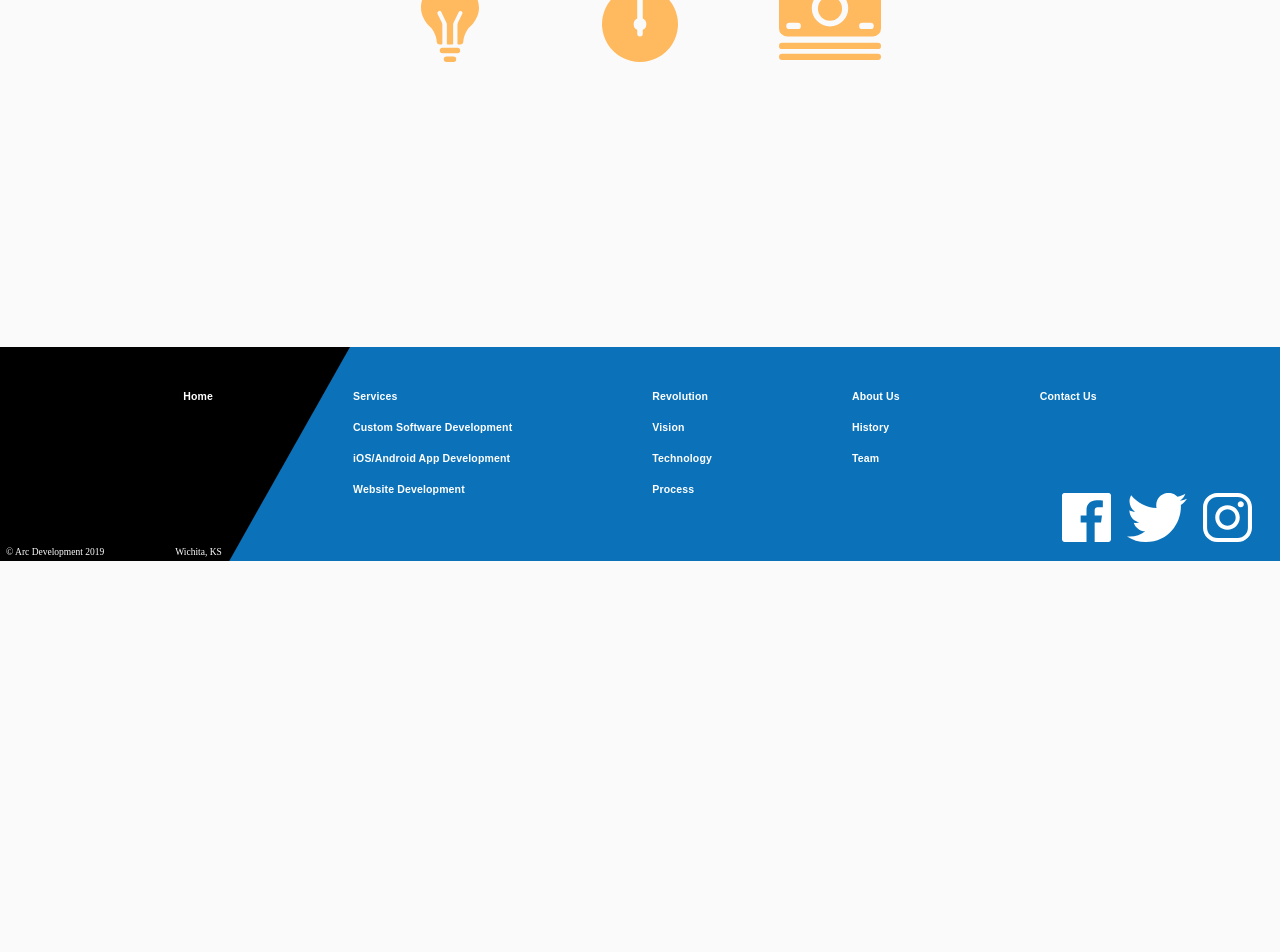
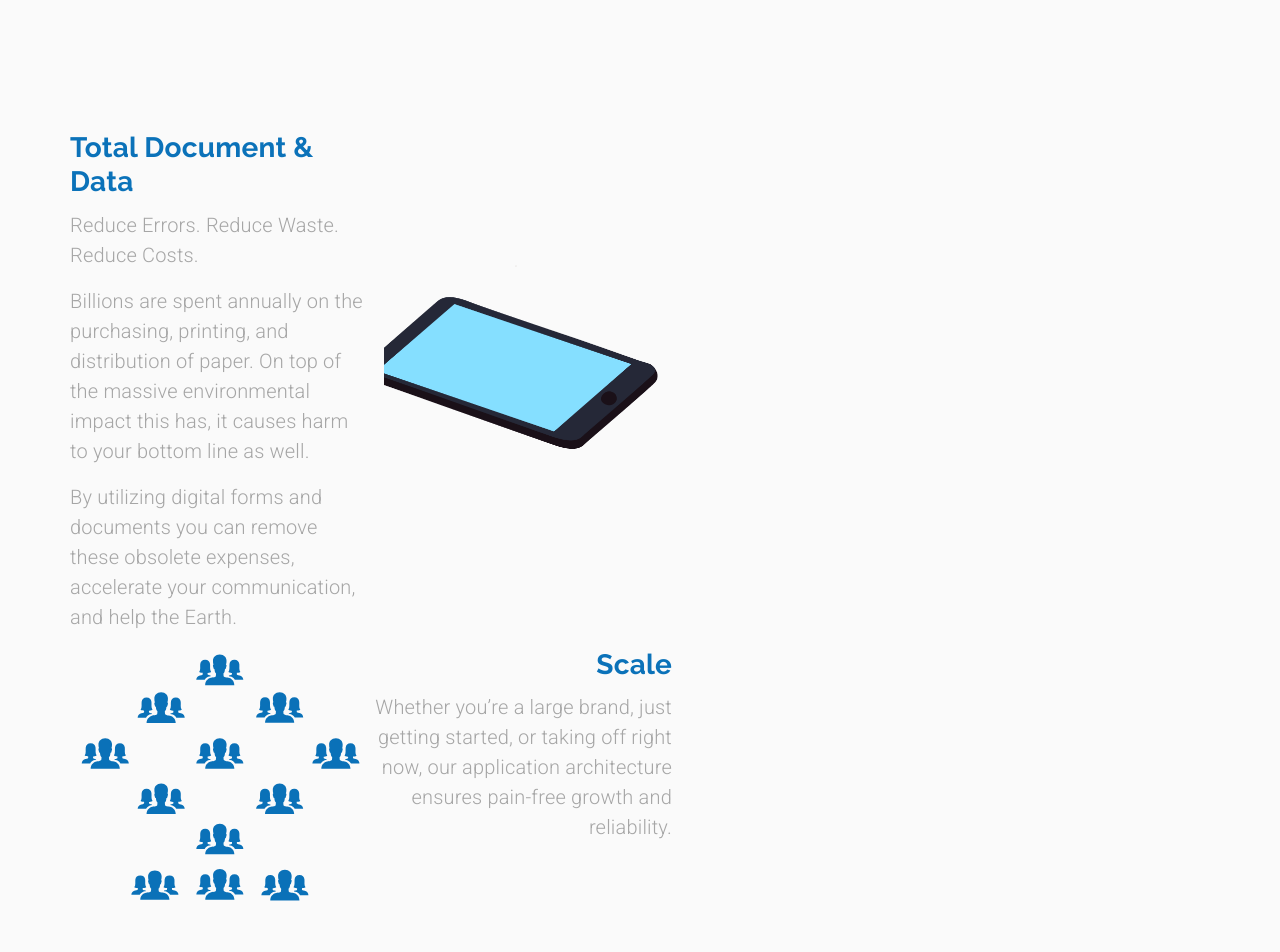
Before and after one commit to sudo-ditto/arcdevelopment-mui, a React (Create React App) app: page /customSoftware in a window 1280 px wide. Shown: the part 940-1892 px from the top of the page. Before the commit the page ends 1501 px from the top, so only its background shows below. Built offline with nearby package versions, Linux system fonts and the light colour scheme.

Commit message:
Finished scale block in software development

```diff
--- a/src/pages/App.js
+++ b/src/pages/App.js
@@ -23,7 +23,7 @@
         <Route exact path="/" component={Home} />
         <Route path="/services" component={Services} />
         <Route path="/customSoftware">
-          <CustomSoftware setValue={setValue} setSelectedIndex={setSelectedIndex}/>
+          <CustomSoftware setSelectedIndex={setSelectedIndex}/>
         </Route>
         <Route path="/mobileapps" component={() => <div>Mobile Apps</div>} />
         <Route path="/websites" component={() => <div>Websites</div>} />
--- a/src/pages/CustomSoftware.js
+++ b/src/pages/CustomSoftware.js
@@ -12,10 +12,12 @@
 import lightbulb from '../assets/bulb.svg';
 import cash from '../assets/cash.svg';
 import stopwatch from '../assets/stopwatch.svg';
+import documentsAnimation from '../animations/documentsAnimation/data.js';
+import scaleAnimation from '../animations/scaleAnimation/data.json';
 
 const useStyles = makeStyles(theme => ({
     content: {
-        maxWidth: "40em"
+        maxWidth: "43em"
     },
     arrowContainer: {
         marginTop: "0.5em"
@@ -25,12 +27,28 @@
     },
     iconsContainer: {
         margin: "10em 0 10em"
-    }
+    },
 }));
 
-const CustomSoftware = ({ setValue, setSelectedIndex }) => {
+const CustomSoftware = ({ setSelectedIndex }) => {
     const classes = useStyles();
 
+    const documentsOptions = {
+        loop: true,
+        autoplay: true,
+        animationData: documentsAnimation,
+        rendererSettings: {
+            preserveAspectRatio: 'xMidYMid slice'
+        }
+    };
+    const scaleOptions = {
+        loop: true,
+        autoplay: true,
+        animationData: scaleAnimation,
+        rendererSettings: {
+            preserveAspectRatio: 'xMidYMid slice'
+        }
+    };
 
     return (
         <Grid container direction="column" className={classes.mainContainer}>
@@ -42,8 +60,8 @@
                 </Grid>
 
                 <Grid item container direction="column" className={classes.content}>
-                    <Grid item >
-                        <Typography variant="h2">
+                    <Grid item>
+                        <Typography variant="h2" gutterBottom>
                             Custom Software Development
                         </Typography>
                     </Grid>
@@ -80,7 +98,7 @@
             </Grid>
             <Grid item container direction="row" justifyContent="center" className={classes.iconsContainer}>
                 <Grid item container md={6}>
-                    <Grid item container direction="column" md  alignItems="center">
+                    <Grid item container direction="column" md alignItems="center">
                         <Grid item>
                             <Typography variant="h4">Save Energy</Typography>
                         </Grid>
@@ -88,7 +106,7 @@
                             <img src={lightbulb} alt="Lightbulb" />
                         </Grid>
                     </Grid>
-                    <Grid item container direction="column" md  alignItems="center">
+                    <Grid item container direction="column" md alignItems="center">
                         <Grid item>
                             <Typography variant="h4">Save Time</Typography>
                         </Grid>
@@ -96,7 +114,7 @@
                             <img src={stopwatch} alt="Stopwatch" />
                         </Grid>
                     </Grid>
-                    <Grid item container direction="column" md  alignItems="center">
+                    <Grid item container direction="column" md alignItems="center">
                         <Grid item>
                             <Typography variant="h4">Save Money</Typography>
                         </Grid>
@@ -106,6 +124,59 @@
                     </Grid>
                 </Grid>
             </Grid>
+            <Grid item container direction="row" justifyContent="space-between">
+                <Grid item container className={classes.content}>
+                    <Grid item container direction="column" md>
+                        <Grid item>
+                            <Typography variant="h4" gutterBottom>
+                                Total Document &amp; Data
+                            </Typography>
+                        </Grid>
+                        <Grid item>
+                            <Typography variant="body1" paragraph>
+                                Reduce Errors. Reduce Waste. Reduce Costs.
+                            </Typography>
+                        </Grid>
+                        <Grid item>
+                            <Typography variant="body1" paragraph>
+                                Billions are spent annually on the purchasing, printing, and
+                                distribution of paper. On top of the massive environmental
+                                impact this has, it causes harm to your bottom line as well.
+                            </Typography>
+                        </Grid>
+                        <Grid item>
+                            <Typography variant="body1" paragraph>
+                                By utilizing digital forms and documents you can remove these
+                                obsolete expenses, accelerate your communication, and help the
+                                Earth.
+                            </Typography>
+                        </Grid>
+                    </Grid>
+                    <Grid item md>
+                        <Lottie options={documentsOptions} style={{ maxHeight: 325, maxWidth: 275, minHeight: 275 }} />
+                    </Grid>
+                </Grid>
+                <Grid item container className={classes.content}>
+                    <Grid item md>
+                        <Lottie options={scaleOptions} style={{ maxWidth: 280, minHeight: 260 }} />
+                    </Grid>
+                    <Grid item container direction="column" md align="right">
+                        <Grid item>
+                            <Typography variant="h4" gutterBottom >
+                                Scale
+                            </Typography>
+                        </Grid>
+                        <Grid item>
+                            <Typography variant="body1" paragraph>
+                                Whether you’re a large brand, just getting started, or taking
+                                off right now, our application architecture ensures pain-free
+                                growth and reliability.
+                            </Typography>
+                        </Grid>
+
+                    </Grid>
+                </Grid>
+            </Grid>
         </Grid>
     );
 }
```
